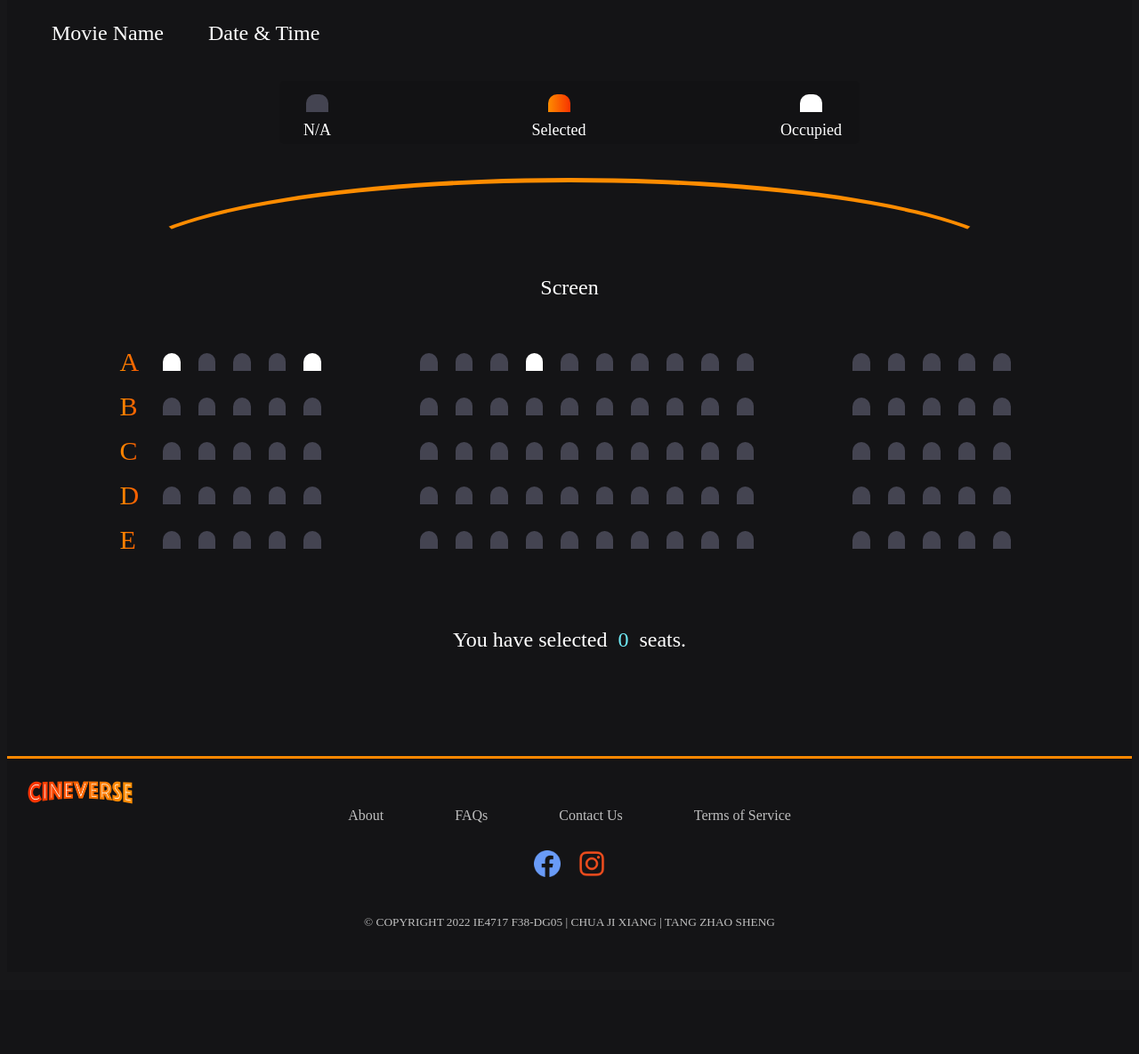
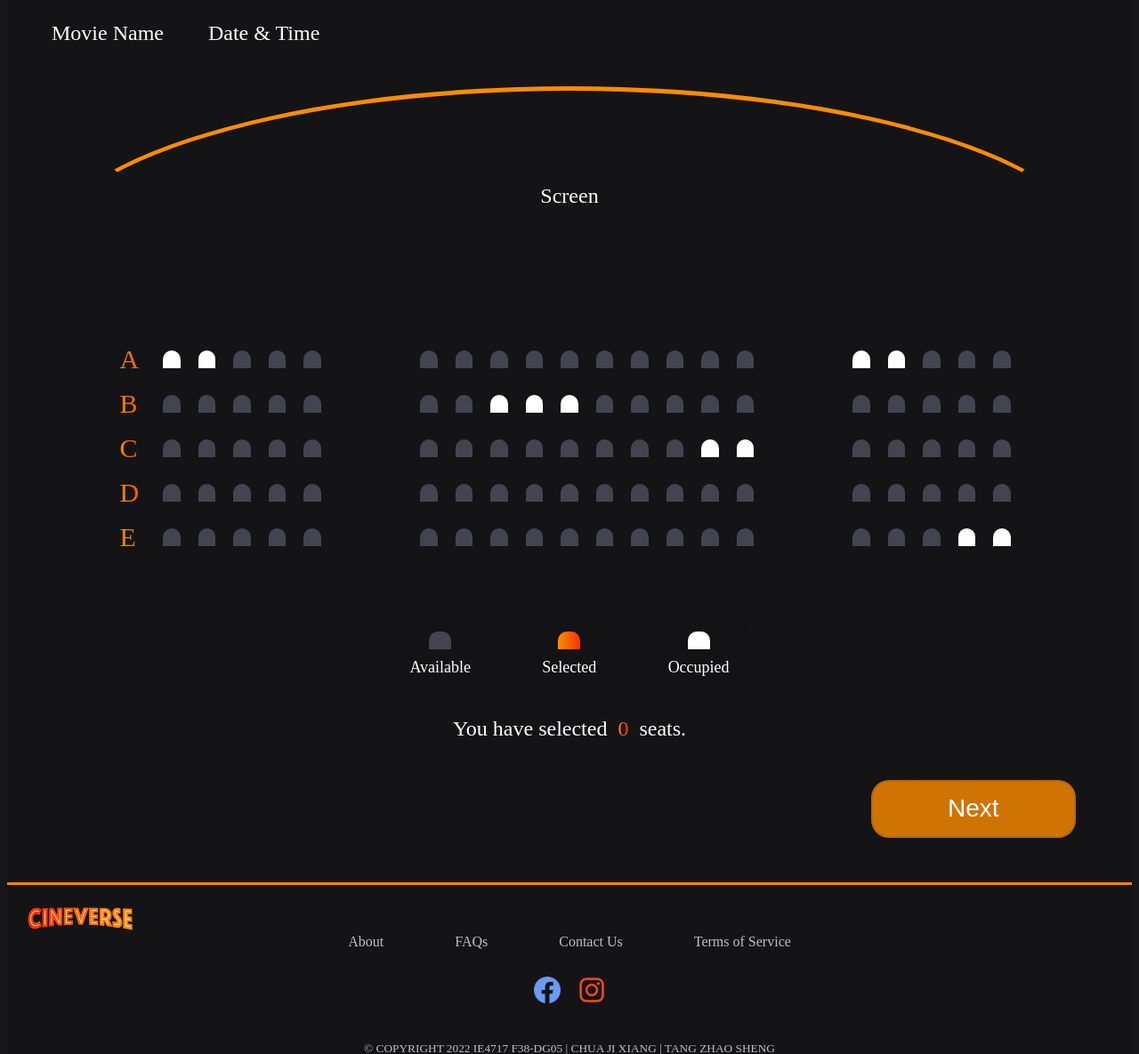
Before and after one commit to JiXiangChua/IE4717-Project, a PHP site: page /pages/movies/seatSelection.html in a window 1280 px wide. Shown: the part 84-1269 px from the top of the page at 89% size. Before the commit the page ends 1128 px from the top, so only its background shows below. Run offline with PHP 8.4, Linux system fonts and the light colour scheme; some web fonts are replaced.

Commit message:
Implemented UI logic of seat selection page. Render the occupied seats upon loading the page. Save user selected seats to session storage only when user clicks "next" button. Able to restore the selected and occupied seats if user navigate back to this page.

```diff
--- a/pages/movies/seatSelection.html
+++ b/pages/movies/seatSelection.html
@@ -27,36 +27,20 @@
                     <p>Movie Name</p>
                     <p>Date & Time</p>
                 </div>
-
-                <ul class="seat-plan-legend">
-                    <li>
-                        <div class="seat"></div>
-                        <p>N/A</p>
-                    </li>
-                    <li>
-                        <div class="seat selected"></div>
-                        <p>Selected</p>
-                    </li>
-                    <li>
-                        <div class="seat occupied"></div>
-                        <p>Occupied</p>
-                    </li>
-                </ul>
-
                 <div class="seat-plan-container">
                     <div class="screen"></div>
                     <p class="screen-label">Screen</p>
                     <div class="row firstrow">
                         <div class="row-labels">A</div>
-                        <div class="seat occupied" data-value="A1"></div>
+                        <div class="seat" data-value="A1"></div>
                         <div class="seat" data-value="A2"></div>
                         <div class="seat" data-value="A3"></div>
                         <div class="seat" data-value="A4"></div>
-                        <div class="seat occupied" data-value="A5"></div>
+                        <div class="seat" data-value="A5"></div>
                         <div class="seat" data-value="A6"></div>
                         <div class="seat" data-value="A7"></div>
                         <div class="seat" data-value="A8"></div>
-                        <div class="seat occupied" data-value="A9"></div>
+                        <div class="seat" data-value="A9"></div>
                         <div class="seat" data-value="A10"></div>
                         <div class="seat" data-value="A11"></div>
                         <div class="seat" data-value="A12"></div>
@@ -166,9 +150,27 @@
                         <div class="seat" data-value="E20"></div>
                     </div>
                 </div>
-                <p class="text-prompt">
-                    You have selected &nbsp;<span id="count">0</span>&nbsp; seats.
-                </p>
+                <ul class="seat-plan-legend">
+                    <li>
+                        <div class="seat"></div>
+                        <p>Available</p>
+                    </li>
+                    <li>
+                        <div class="seat selected"></div>
+                        <p>Selected</p>
+                    </li>
+                    <li>
+                        <div class="seat occupied"></div>
+                        <p>Occupied</p>
+                    </li>
+                </ul>
+                <div class="text-prompt">
+                    <p>You have selected &nbsp;<span id="count">0</span>&nbsp; seats.</p>
+                    <p id="selected-seats"></p>
+                </div>
+                <div class="button-container">
+                    <button type="button" class="primary-button" id="next-button">Next</button>
+                </div>
             </div>
         </div>
         <footer class="footer-container">
--- a/scripts/pages/seatSelection.js
+++ b/scripts/pages/seatSelection.js
@@ -1,20 +1,75 @@
 const seatPlanContainer = document.querySelector(".seat-plan-container");
 const seats = document.querySelectorAll(".row .seat:not(.occupied)"); //select all the classes with seat that is not occupied
 const count = document.getElementById("count");
+const selectSeatsList = document.getElementById("selected-seats");
+const nextButton = document.getElementById("next-button");
+
+var updatedSelectedSeatList = [];
+
+var occupiedSeats = [
+  "A1",
+  "A2",
+  "A16",
+  "A17",
+  "B8",
+  "B9",
+  "B10",
+  "C14",
+  "C15",
+  "E19",
+  "E20",
+]; //take from database
+
+//restore already occupied seats:
+const renderOccupiedSeats = () => {
+  if (occupiedSeats !== null && occupiedSeats.length > 0) {
+    seats.forEach((seat) => {
+      if (occupiedSeats.includes(seat.getAttribute("data-value"))) {
+        seat.classList.add("occupied");
+      }
+    });
+  }
+};
 
 //update count
 const updateSelectedCount = () => {
   const selectedSeats = document.querySelectorAll(".row .seat.selected");
 
-  //   const seatsIndex = [...selectedSeats].map((seat) => {
-  //     return [...seats].indexOf(seat);
-  //   });
+  const selected = [];
 
-  //   sessionStorage.setItem("selectedSeats", JSON.stringify(seatsIndex));
+  selectedSeats.forEach((seat) => {
+    selected.push(seat.getAttribute("data-value"));
+  });
 
+  //update count of selected seats
   const selectedSeatsCount = selectedSeats.length;
+  count.innerText = selectedSeatsCount;
 
-  count.innerText = selectedSeatsCount;
+  //display the seat number selected
+  if (selected.length > 0) {
+    const listOfSelectedSeats = selected.join(", ");
+
+    selectSeatsList.innerText = `Selected: ${listOfSelectedSeats}`;
+  } else {
+    selectSeatsList.innerText = "";
+  }
+
+  updatedSelectedSeatList = [...selected];
+};
+
+//restore user previously selected seats
+const renderPreviousSelectedSeats = () => {
+  const selectedSeats = JSON.parse(sessionStorage.getItem("selectedSeats"));
+
+  if (selectedSeats !== null && selectedSeats.length > 0) {
+    seats.forEach((seat) => {
+      if (selectedSeats.includes(seat.getAttribute("data-value"))) {
+        seat.classList.add("selected");
+      }
+    });
+  }
+
+  updateSelectedCount();
 };
 
 seatPlanContainer.addEventListener("click", (event) => {
@@ -24,8 +79,23 @@ seatPlanContainer.addEventListener("click", (event) => {
     !event.target.classList.contains("occupied")
   ) {
     event.target.classList.toggle("selected");
-    console.log(event.target.getAttribute("data-value")); //get the id of the seat selected
+    //console.log(event.target.getAttribute("data-value")); //get the id of the seat selected
   }
 
   updateSelectedCount();
 });
+
+nextButton.addEventListener("click", () => {
+  //save user seat selection:
+  sessionStorage.setItem(
+    "selectedSeats",
+    JSON.stringify(updatedSelectedSeatList)
+  );
+
+  //navigate to food page
+  window.location.href = "./food.html";
+});
+
+//functions that execute when page loads:
+renderOccupiedSeats();
+renderPreviousSelectedSeats();
--- a/styles/pages/movie-seat.css
+++ b/styles/pages/movie-seat.css
@@ -73,10 +73,10 @@ ul {
 }
 
 .seat-plan-legend {
-  width: 50%;
-  background-color: rgba(0, 0, 0, 0.1);
+  width: 30%;
+  background-color: rgba(0, 0, 0, 0.05);
   padding: 5px 10px;
-  border-radius: 5px;
+  border-radius: 20px;
   color: #777;
   list-style-type: none;
   display: flex;
@@ -99,16 +99,17 @@ ul {
 }
 
 .screen {
-  width: 1000px;
-  height: 100px;
+  width: 100%;
+  min-width: 1200px;
+  height: 200px;
   border: solid 5px #fe8c00;
   border-color: #fe8c00 transparent transparent transparent;
-  border-radius: 50%/100px 100px 0 0;
+  border-radius: 50%/200px 200px 0 0;
   margin-top: 20px;
 }
 
 .screen-label {
-  margin: 0px;
+  margin: -100px 0px 100px 0px;
 }
 
 .seat-plan-container {
@@ -133,10 +134,27 @@ ul {
 
 .text-prompt {
   display: flex;
+  flex-direction: column;
   justify-content: center;
   align-items: center;
+  font-size: 24px;
+}
+
+.text-prompt p {
+  margin-bottom: 10px;
 }
 
 .text-prompt span {
-  color: #6feaf6;
+  background: linear-gradient(90deg, #fe8c00 0%, #f83600 96.88%);
+  -webkit-background-clip: text;
+  -webkit-text-fill-color: transparent;
+  background-clip: text;
 }
+
+.button-container {
+  display: flex;
+  flex-direction: row;
+  justify-content: flex-end;
+  align-self: center;
+  width: 90%;
+}
```
